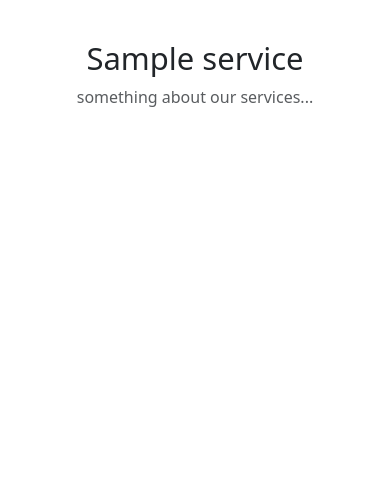
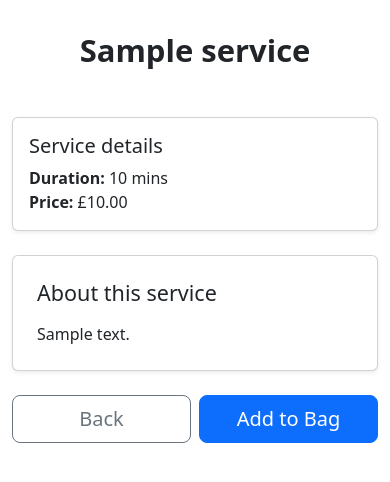
Before and after one commit to AlexThoma5/MP4_ecommerce, a Django app: page /services/1/ in a window 390 px wide. Shown: the part 56-538 px from the top of the page. Run offline with Django 4.2, Linux system fonts and the light colour scheme; tables that the repository leaves empty hold one stand-in row (values such as "Sample post"); some libraries are stand-ins or nearby versions.

Commit message:
Add service_detail form with responsive layout and service information

```diff
--- a/services/templates/services/service_detail.html
+++ b/services/templates/services/service_detail.html
@@ -2,11 +2,75 @@
 {% load static %}
 
 {% block content %}
-<div class="container">
-    <!-- Page title -->
-    <div class="text-center m-4">
-        <h1 class="display-5">{{ service.name }}</h1>
-        <p class="text-muted">something about our services...</p>
+<div class="container my-3">
+
+    <!-- Page header -->
+    <div class="text-center mb-5">
+        <h1 class="display-5 fw-semibold">{{ service.name }}</h1>
     </div>
+
+    <form method="post" action="">
+    {% csrf_token %}
+
+        <!-- Hidden input for redirect url -->
+        <input type="hidden" name="redirect_url" value="{{ request.path }}">
+
+        <div class="row g-4">
+            <!-- Description box -->
+            <div class="col-12 col-md-8 order-2 order-md-1">
+                <div class="card shadow-sm">
+                    <div class="card-body p-4">
+                        <h4 class="card-title mb-3">About this service</h4>
+                        <p class="card-text">
+                            {{ service.description }}
+                        </p>
+                    </div>
+                </div>
+            </div>
+
+            <!-- Service detail box and desktop buttons -->
+            <div class="col-12 col-md-4 order-1 order-md-2">
+                <div class="card shadow-sm">
+                    <div class="card-body">
+                        <h5 class="card-title">Service details</h5>
+                        <ul class="list-unstyled mb-0">
+                            <li><strong>Duration:</strong> {{ service.duration }} mins</li>
+                            <li><strong>Price:</strong> £{{ service.price }}</li>
+                        </ul>
+                    </div>
+                </div>
+                <!-- Desktop buttons -->
+                <div class="row g-2 d-none d-md-flex mt-3">
+                    <div class="col-6 col-md-12 col-lg-6">
+                        <a href="{% url 'services' %}" class="btn btn-outline-secondary btn-lg w-100">
+                            Back
+                        </a>
+                    </div>
+                    <div class="col-6 col-md-12 col-lg-6">
+                        <button type="submit" class="btn btn-primary btn-lg w-100">
+                            Add to Bag
+                        </button>
+                    </div>
+                </div>
+            </div>
+
+            <!-- Mobile buttons for small screens -->
+            <div class="col-12 order-3 d-md-none">
+                <div class="row g-2">
+                    <div class="col-6">
+                        <a href="{% url 'services' %}" class="btn btn-outline-secondary btn-lg w-100">
+                            Back
+                        </a>
+                    </div>
+                    <div class="col-6">
+                        <button type="submit" class="btn btn-primary btn-lg w-100">
+                            Add to Bag
+                        </button>
+                    </div>
+                </div>
+            </div>
+        </div>
+    </form>
+
 </div>
 {% endblock %}
```
